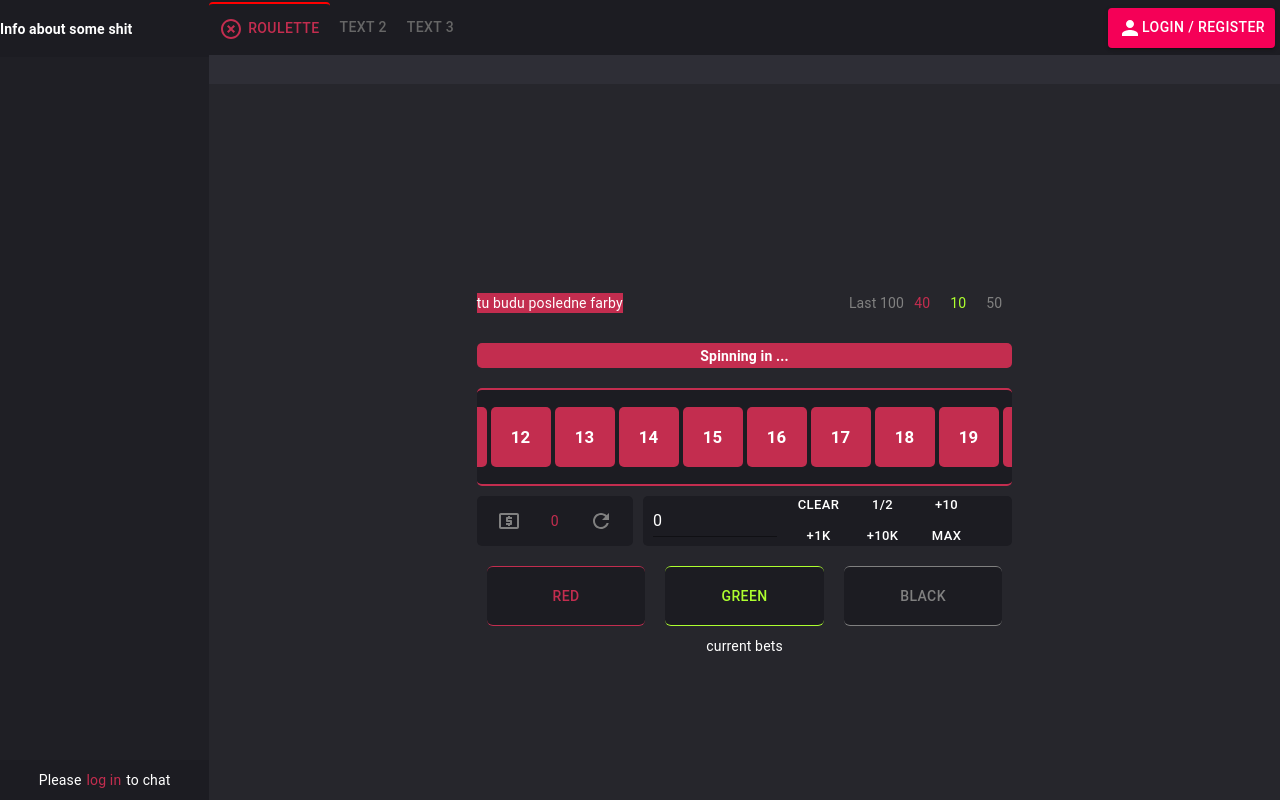
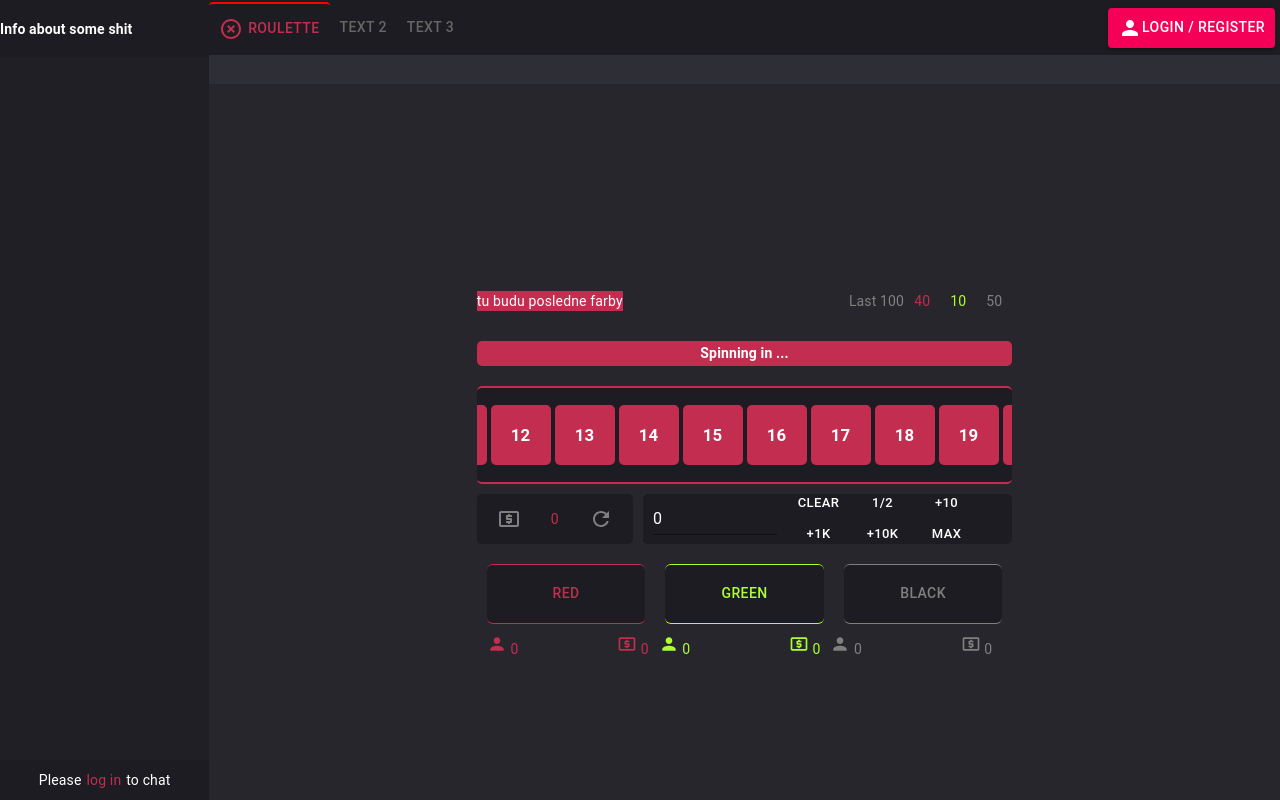
Before and after one commit to michalzard/Gamba, a React (Create React App) app: page / in a window 1280 px wide. Built offline with nearby package versions, Linux system fonts and the light colour scheme.

Commit message:
betOverallInfo

```diff
--- a/src/components/Roulette.jsx
+++ b/src/components/Roulette.jsx
@@ -2,6 +2,7 @@ import React,{useEffect,useState} from 'react'
 import "../style/Roulette.scss";
 import LocalAtmIcon from '@material-ui/icons/LocalAtm';
 import RefreshIcon from '@material-ui/icons/Refresh';
+import PersonIcon from '@material-ui/icons/Person';
 import {TextField,Button} from '@material-ui/core';
 
 function Roulette({user}) {
@@ -78,8 +79,25 @@ function Roulette({user}) {
             <Button variant="text" className="greenBet">Green</Button>
             <Button variant="text" className="blackBet">Black</Button>
             </div>
+            <div className="betInfo">
+            <div className="redOverall">
+            <span><PersonIcon/> 0 </span>
+            <span><LocalAtmIcon/> 0 </span>
+             </div>
+            <div className="greenOverall">
+            <span><PersonIcon/> 0 </span>
+            <span><LocalAtmIcon/> 0 </span>
+            </div>
+            <div className="blackOverall">
+            <span><PersonIcon/> 0 </span>
+            <span><LocalAtmIcon/> 0 </span>
+            </div>
+            </div>
+           <div className="lastBets">
+           <div className="highest"> </div>
+           <div className="rest"> </div>
+           </div>
 
-           <div className="lastBets">current bets</div>
            </div>
         </div>
     )
--- a/src/style/Roulette.scss
+++ b/src/style/Roulette.scss
@@ -11,7 +11,17 @@
   border-bottom: 1px solid $colorValue;
 
 }
-
+@mixin betOverall($colorProperty,$colorValue) {
+  display:flex;
+  justify-content: space-between;
+  width:300px;
+  #{$colorProperty} : $colorValue;
+  svg{
+    width:20px;
+    height: 20px;
+  }
+  padding-right: 10px;
+}
 .roulette {
   display: flex;
   height: 100%;
@@ -172,4 +182,23 @@
     @include betButton(color,gray);
   }
   }
+  .betInfo{
+    display:flex;
+    width:50%;
+    align-items: center;
+    justify-content: center;
+    padding-left:10px;
+    padding-right:10px;
+    .redOverall{
+      @include betOverall(color,$pinkred);
+    }
+    .greenOverall{
+      @include betOverall(color,greenyellow);
+
+    }
+    .blackOverall{
+      @include betOverall(color,gray);
+
+    }
+  }
 }
```
